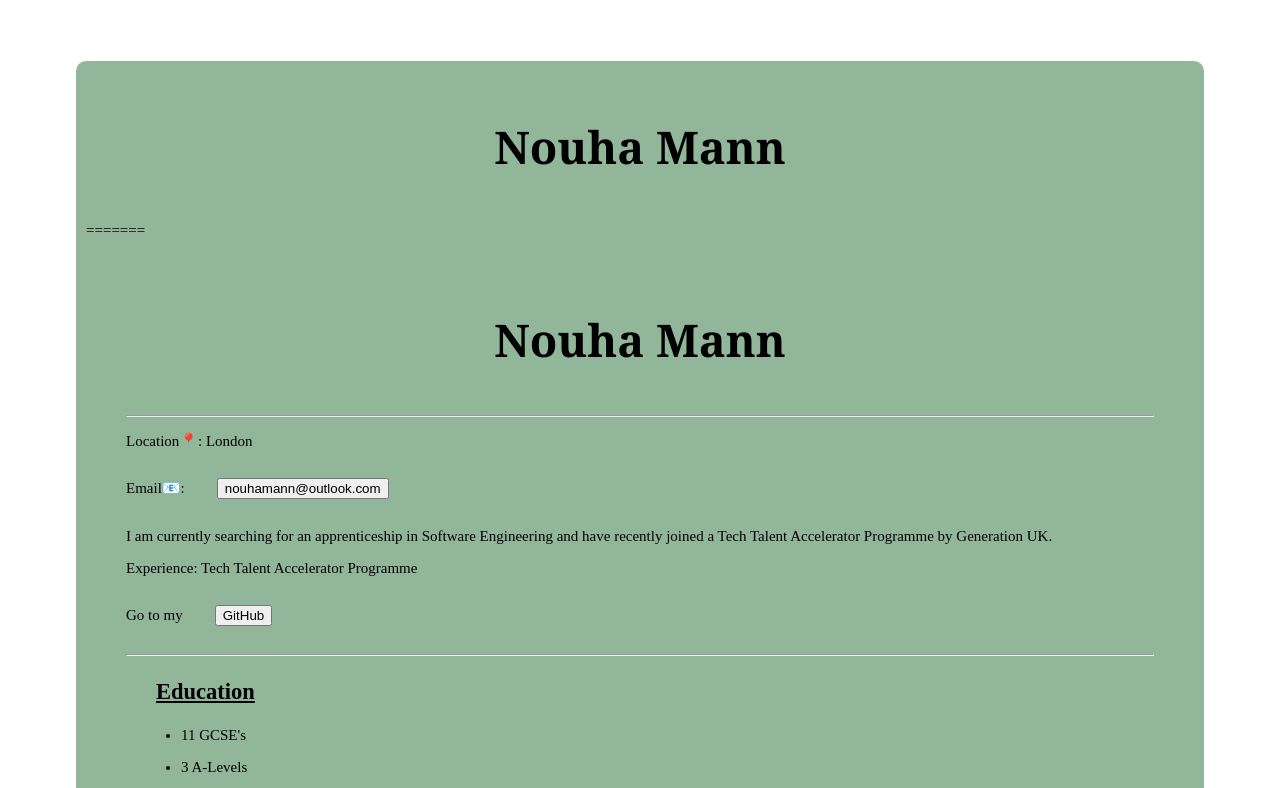
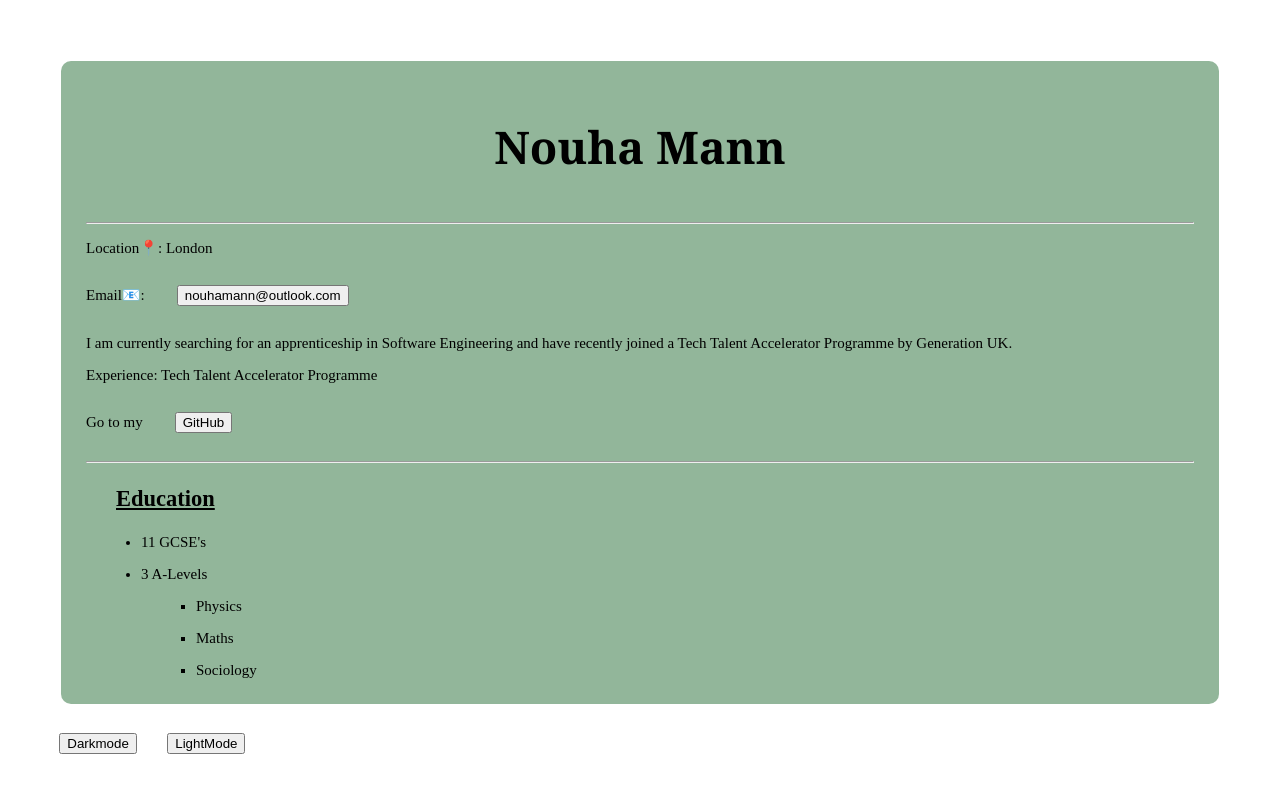
Before and after one commit to nouhamann/profile, a plain HTML site: page index.html in a window 1280 px wide. Shown: the top 788 px of the page. Drawn offline with Linux system fonts and the light colour scheme.

Commit message:
portfolio

```diff
--- a/index.html
+++ b/index.html
@@ -23,12 +23,7 @@
         color: black;
       }
     </style>
-    <div class="container">
-    <div style="background-color:rgb(146,182,154);color:black;border-radius:10px;border:black;padding:10px";>
-<body>
     <div class="container"></div>
-    <h1>Nouha Mann</h1>
-=======
     <div style="background-color:rgb(146, 182, 154);color:black;border-radius:10px;border:black;padding:10px;">
 <body>
     <h1 style="text-align:center;">Nouha Mann</h1>
```
